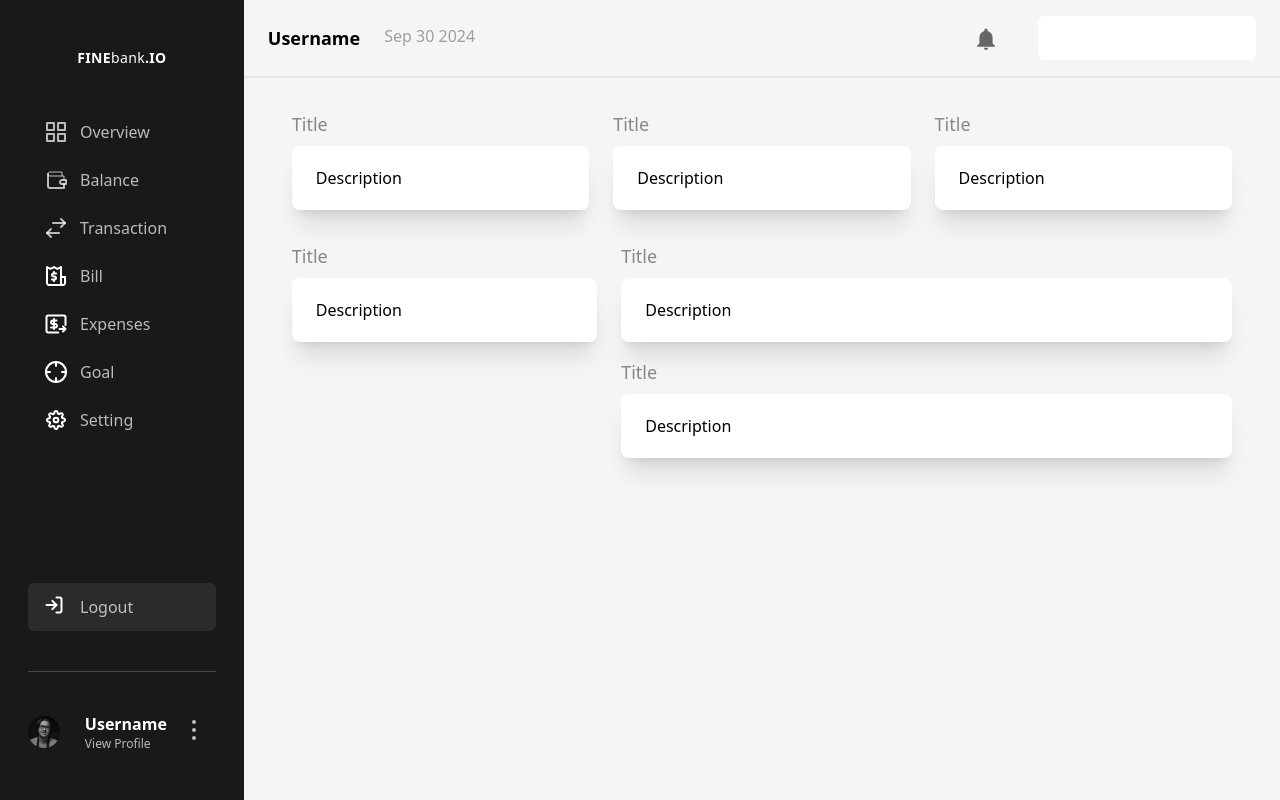
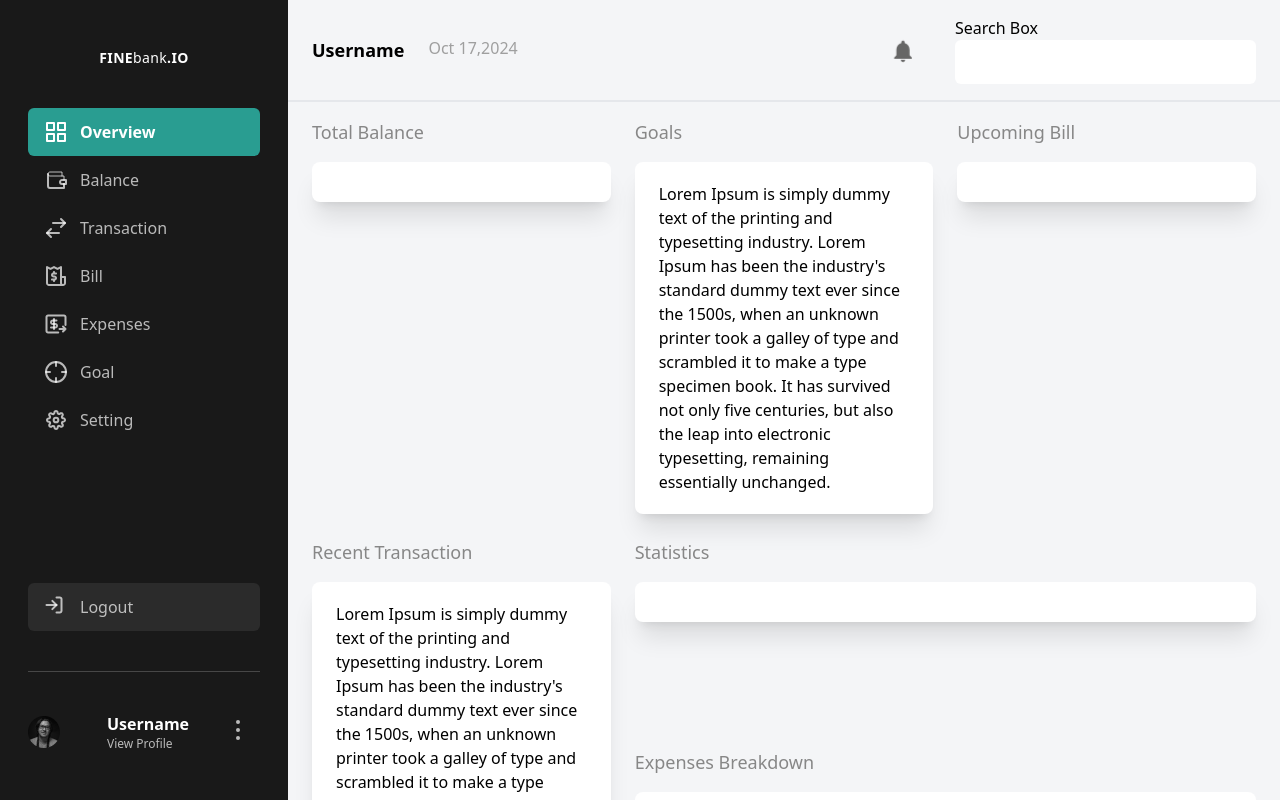
Before and after one commit to ikfinakmlya/admin-ui, a React (Vite) app: page / in a window 1280 px wide. Shown: the top 800 px of the page. Built offline with nearby package versions, Linux system fonts and the light colour scheme; a web font is replaced by a local one.

Commit message:
expenses page

```diff
--- a/src/App.jsx
+++ b/src/App.jsx
@@ -5,6 +5,7 @@
 import { ForgotPw } from "./pages/ForgotPw";
 import DashboardPage from "./pages/dashboard";
 import BalancePage from "./pages/balance";
+import ExpensesPage from "./pages/expenses";
 
 const App = () => {
   const myRouter = createBrowserRouter([
@@ -29,7 +30,10 @@
     {
       path: "/balance",
       element: <BalancePage/>,
-
+    },
+    {
+      path: "/expenses",
+      element: <ExpensesPage/>,
     },
   ]);
 
--- a/src/components/Elements/Card/index.jsx
+++ b/src/components/Elements/Card/index.jsx
@@ -1,13 +1,29 @@
-import React from 'react'
+import React from 'react';
 
-const Card = () => {
-  return (
-    <>
-    <div className="text-lg text-gray-02 mb-2">Title</div>
-    <div className="bg-white rounded-lg px-6 py-5 shadow-xl">
-        Description
-    </div></>
-  )
-}
+const Card = (props) => {
+    const { title = false, desc, variant } = props;
+
+    return (
+        <div className={`flex flex-col flex-1 mb-6 ${variant}`}>
+            {title && (
+                <>
+                    {title.length == 1 ? (
+                        <div className="hidden md:block md:text-lg md:text-gray-02 md:mb-4">
+                            {title}
+                        </div>
+                    ) : (
+                        <div className="text-lg text-gray-02 mb-4">
+                            {title}
+                        </div>
+                    )}
+                </>
+            )}
+
+            <div className="bg-white rounded-lg px-6 py-5 shadow-xl">
+                {desc}
+            </div>
+        </div>
+    );
+};
 
 export default Card;
--- a/src/components/Fragments/Header.jsx
+++ b/src/components/Fragments/Header.jsx
@@ -8,13 +8,13 @@
     <header className="border-b-2 py-4 px-6 flex items-center justify-between">
       <div className="flex">
         <div className="font-bold text-lg">Username</div>
-        <div className="ms-6 text-gray-03">{date}</div>
+        <div className="ms-6 text-gray-03">Oct 17,2024</div>
       </div>
       <div className="flex">
         <div className="self-center">
           <NotificationsIcon className="text-gray-01 scale-110" />
         </div>
-        <div className="ms-10 hidden sm:block">
+        <div className="ms-10 hidden sm:block">Search Box
           <Input variant="bg-white w-80" />
         </div>
       </div>
--- a/src/components/Fragments/Navbar.jsx
+++ b/src/components/Fragments/Navbar.jsx
@@ -1,4 +1,4 @@
-import { Link } from "react-router-dom";
+import { Link, NavLink } from "react-router-dom";
 import { Icon } from "../Elements/Icon"; // Pastikan file dan komponen Icon ada
 import Logo from "../Elements/Logo";
 
@@ -49,18 +49,25 @@
   ];
 
   return (
-    <nav className="bg-defaultBlack text-special-bg2 sm:w-72 w-28 min-h-screen px-7 py-12 flex flex-col justify-between">
+    <div className="bg-defaultBlack">
+    <nav className="sticky-top-0 text-special-bg2 sm:w-72 w-28 min-h-screen px-7 py-12 flex flex-col justify-between">
       <div>
         <div className="flex justify-center mb-10">
           <Logo variant="text-white text-sm sm:text-2x1" />
         </div>
         {menus.map((menu) => (
-          <Link key={menu.id} to={menu.link}>
-            <div className="flex hover:bg-special-bg3 hover:text-white px-4 py-3 rounded-md">
-              <div className="mx-auto sm:mx-0">{menu.icon}</div>
-              <div className="ms-3 hidden sm:block">{menu.label}</div>
-            </div>
-          </Link>
+          <NavLink
+            key={menu.id}
+            to={menu.link}
+            className={({ isActive }) =>
+              isActive
+                ? "flex bg-primary text-white font-bold px-4 py-3 rounded-md"
+                : "flex hover:bg-special-bg3 hover:text-white px-4 py-3 rounded-md"
+            }
+          >
+            <div className="mx-auto sm:mx-0">{menu.icon}</div>
+            <div className="ms-3 hidden sm:block">{menu.label}</div>
+          </NavLink>
         ))}
       </div>
       <div className="sticky bottom-12">
@@ -89,6 +96,7 @@
         </div>
       </div>
     </nav>
+  </div>
   );
 };
 
--- a/src/pages/balance.jsx
+++ b/src/pages/balance.jsx
@@ -5,30 +5,19 @@
   return (
     <MainLayout type="balance">
       {/* top content start*/}
-      <div className="mb-4 sm:flex sm:gap-6">
-        <div className="mb-4 sm:w-1/3">
-          <Card />
+      <div className="md:grid md:grid-cols-3 md:gap-x-6">
+        <Card title="Balances" />
+        <Card title="&nbsp;" />
+        <Card
+          title="&nbsp;"
+          desc="Lorem Ipsum is simply dummy text of the printing and typesetting industry. Lorem Ipsum has been the industry's standard dummy text ever since the 1500s, when an unknown printer took a galley of type and scrambled it to make a type specimen book. It has survived not only five centuries, but also the leap into electronic typesetting, remaining essentially unchanged."
+          />
         </div>
-        <div className="mb-4 sm:w-1/3">
-          <Card />
+        <div className="md:grid md:grid-cols-3 md:gap-x-6">
+        <Card desc="Lorem Ipsum is simply dummy text of the printing and typesetting industry. Lorem Ipsum has been the industry's standard dummy text ever since the 1500s, when an unknown printer took a galley of type and scrambled it to make a type specimen book. It has survived not only five centuries, but also the leap into electronic typesetting, remaining essentially unchanged."/>
         </div>
-        <div className="mb-4 sm:w-1/3">
-          <Card />
-        </div>
-      </div>
-      {/* top content end*/}
-      {/* bottom content start*/}
-      <div className="mb-4 sm:flex sm:gap-6">
-        <div className="mb-4 sm:w-1/3">
-          <Card />
-        </div>
-        <div className="mb-4 sm:w-1/3">
-          <Card />
-        </div>
-        <div className="mb-4 sm:w-1/3">
-          <Card />
-        </div>
-      </div>
+        <Card />
+        <Card />
       {/* bottom content end*/}
     </MainLayout>
   );
--- a/src/pages/dashboard.jsx
+++ b/src/pages/dashboard.jsx
@@ -4,36 +4,26 @@
 const DashboardPage = () => {
   return (
     <MainLayout type="dashboard">
-      <main className="px-6 py-4">
-  {/* top content start*/}
-  <div className="mb-4 sm:flex sm:gap-6">
-    <div className="mb-4 sm:w-1/3">
-      <Card/>
-    </div>
-    <div className="mb-4 sm:w-1/3">
-      <Card />
-    </div>
-    <div className="mb-4 sm:w-1/3">
-      <Card/>
-    </div>
-  </div>
-  {/* top content end*/}
-  {/* bottom content start*/}
-  <div className="sm:flex sm:gap-6">
-    <div className="mb-4 sm:w-1/3">
-      <Card/>
-    </div>
-    <div className="sm:w-2/3">
-      <div className="mb-4">
-        <Card/>
+      {/* top content start*/}
+      <div className="md:grid md:grid-cols-3 md:gap-x-6">
+        <Card title="Total Balance" />
+        <Card
+          title="Goals"
+          desc="Lorem Ipsum is simply dummy text of the printing and typesetting industry. Lorem Ipsum has been the industry's standard dummy text ever since the 1500s, when an unknown printer took a galley of type and scrambled it to make a type specimen book. It has survived not only five centuries, but also the leap into electronic typesetting, remaining essentially unchanged."
+          />
+        <Card title="Upcoming Bill" />
+        <div className="md:col-span-1">
+          <Card
+          title="Recent Transaction"
+          desc="Lorem Ipsum is simply dummy text of the printing and typesetting industry. Lorem Ipsum has been the industry's standard dummy text ever since the 1500s, when an unknown printer took a galley of type and scrambled it to make a type specimen book. It has survived not only five centuries, but also the leap into electronic typesetting, remaining essentially unchanged."
+          />
+        </div>
+        <div className="md:col-span-2 flex flex-col flex-1">
+          <Card title="Statistics" />
+          <Card title="Expenses Breakdown" />
+        </div>
       </div>
-      <div className="mb-4">
-        <Card/>
-      </div>
-    </div>
-  </div>
-  {/* bottom content end*/}
-</main>
+      {/* bottom content end*/}
     </MainLayout>
   );
 };
--- /dev/null
+++ b/src/pages/expenses.jsx
@@ -0,0 +1,32 @@
+import Card from "../components/Elements/Card";
+import MainLayout from "../components/Layouts/MainLayout";
+
+const ExpensesPage = () => {
+  return (
+    <MainLayout type="expenses">
+      {/* Top Content Start */}
+      <div className="mb-8">
+      <h2 className="text-gray-500 text-lg mb-4">Expenses Comparison</h2>
+        <Card
+          desc="Lorem ipsum dolor sit amet consectetur adipisicing elit. Magni neque quam alias enim ullam deserunt ducimus consequatur cumque hic voluptatem totam ab quibusdam facilis distinctio ratione, sequi vel porro eum."
+        />
+      </div>
+
+      {/* Expenses Breakdown Section */}
+      <div className="mb-8">
+      <h2 className="text-gray-500 text-lg mb-4">Expenses Breakdown</h2>
+        <div className="grid grid-cols-1 md:grid-cols-3 gap-6">
+          <Card desc="" />
+          <Card desc="Lorem ipsum dolor sit amet consectetur adipisicing elit. Magni neque quam alias enim ullam deserunt ducimus consequatur cumque hic voluptatem totam ab quibusdam facilis distinctio ratione, sequi vel porro eum." />
+          <Card desc="" />
+          <Card desc="" />
+          <Card desc="" />
+          <Card desc="Lorem ipsum dolor sit amet consectetur adipisicing elit. Magni neque quam alias enim ullam deserunt ducimus consequatur cumque hic voluptatem totam ab quibusdam facilis distinctio ratione, sequi vel porro eum." />
+        </div>
+      </div>
+      {/* Bottom Content End */}
+    </MainLayout>
+  );
+};
+
+export default ExpensesPage;
```
Also changed, not shown: src/components/Elements/Icon/index.jsx (+15 -15 lines).
